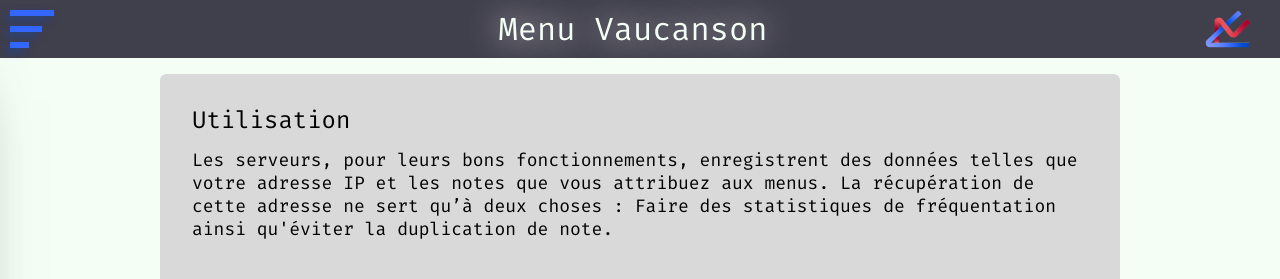
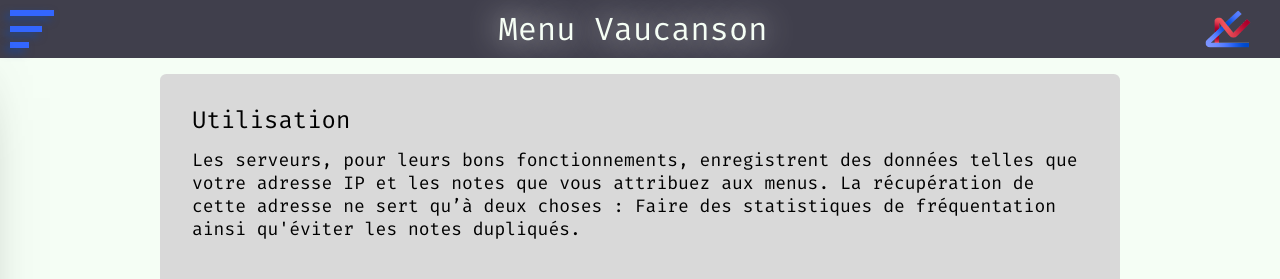
Before and after one commit to Menu-Vaucanson/Desktop, a React (Create React App) app: page /Legal in a window 1280 px wide. Shown: the top 279 px of the page. Built offline with nearby package versions, Linux system fonts and the light colour scheme.

Commit message:
Update legal

```diff
--- a/src/Components/Legal.tsx
+++ b/src/Components/Legal.tsx
@@ -4,7 +4,7 @@
 	const legalList = [
 		{
 			name: 'Utilisation',
-			content: <>Les serveurs, pour leurs bons fonctionnements, enregistrent des données telles que votre adresse IP et les notes que vous attribuez aux menus. La récupération de cette adresse ne sert qu’à deux choses : Faire des statistiques de fréquentation ainsi qu'éviter la duplication de note.</>
+			content: <>Les serveurs, pour leurs bons fonctionnements, enregistrent des données telles que votre adresse IP et les notes que vous attribuez aux menus. La récupération de cette adresse ne sert qu’à deux choses : Faire des statistiques de fréquentation ainsi qu'éviter les notes dupliqués.</>
 		}, {
 			name: 'La récuperation',
 			content: <>Votre adresse IP est récupérée lorsque vous accédez aux menus. Elle est aussi récupérée lorsque vous notez un menu.</>
```
